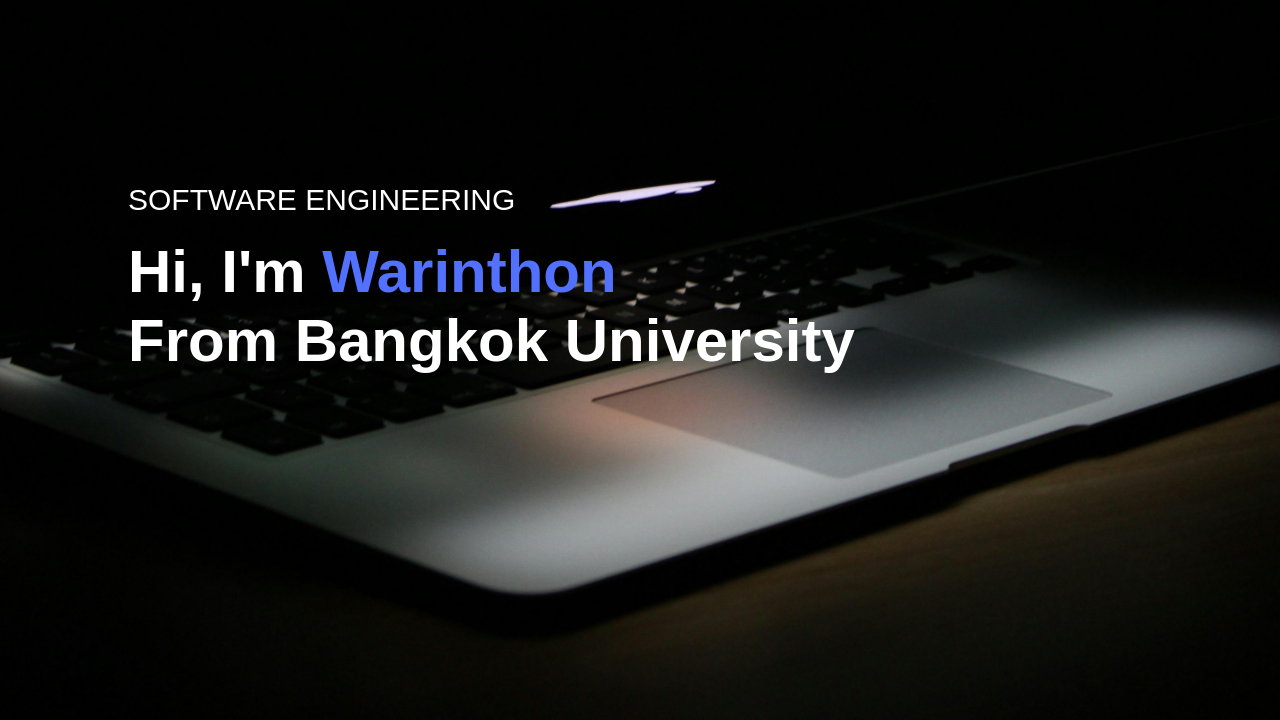
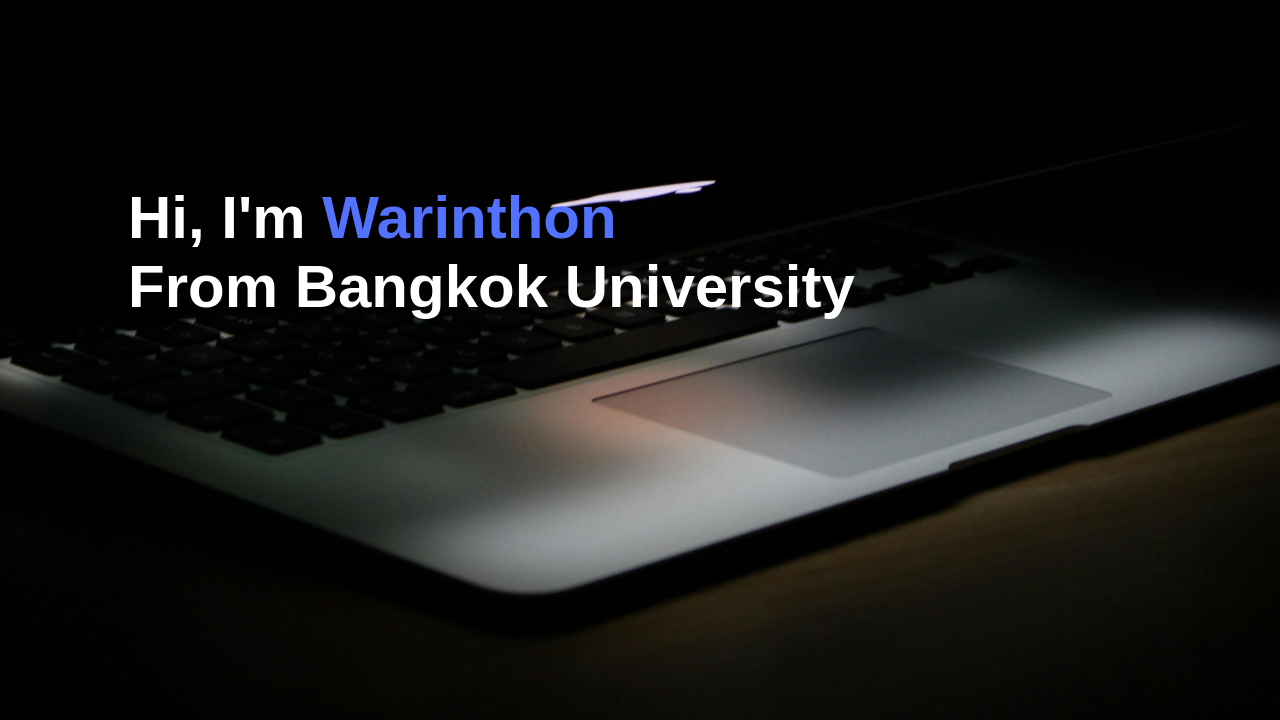
Before and after one commit to warinthon-phonputtichai/warinthon-portflio, a plain HTML site: page index.html in a window 1280 px wide. Shown: the part 80-800 px from the top of the page. Drawn offline with nearby package versions, Linux system fonts and the light colour scheme.

Commit message:
คำอธบายการแกไข

```diff
--- a/index.html
+++ b/index.html
@@ -24,7 +24,7 @@
             <i class="fas fa-solid fa-bars" onclick="openmenu()"></i>
         </nav>
         <div class="header-text">
-            <p>SOFTWARE ENGINEERING</p>
+
             <h1>Hi, I'm <span>Warinthon</span><br>From Bangkok University</h1>
         </div>
     </div>
```
